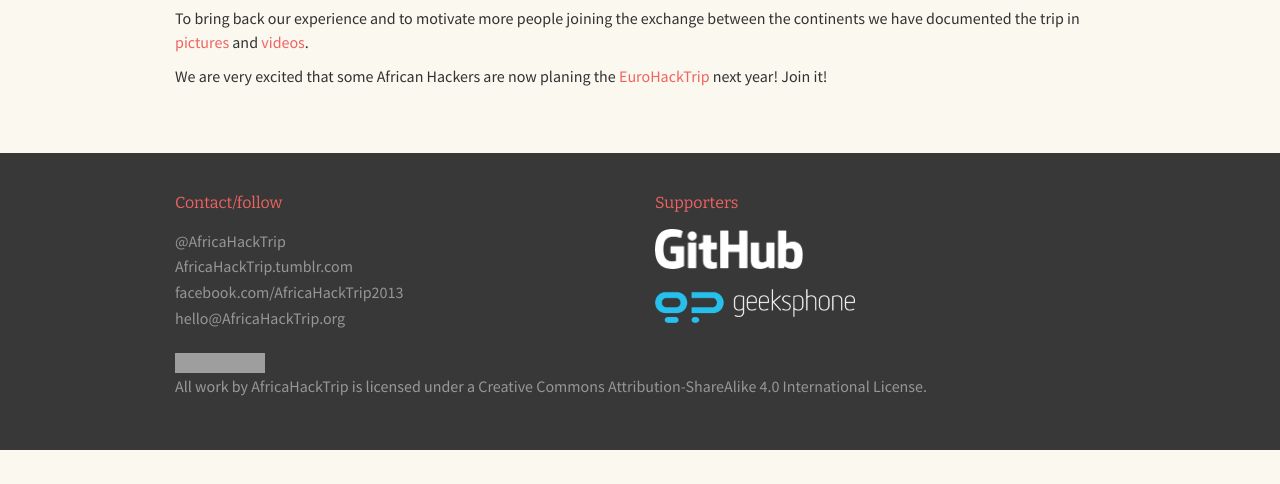
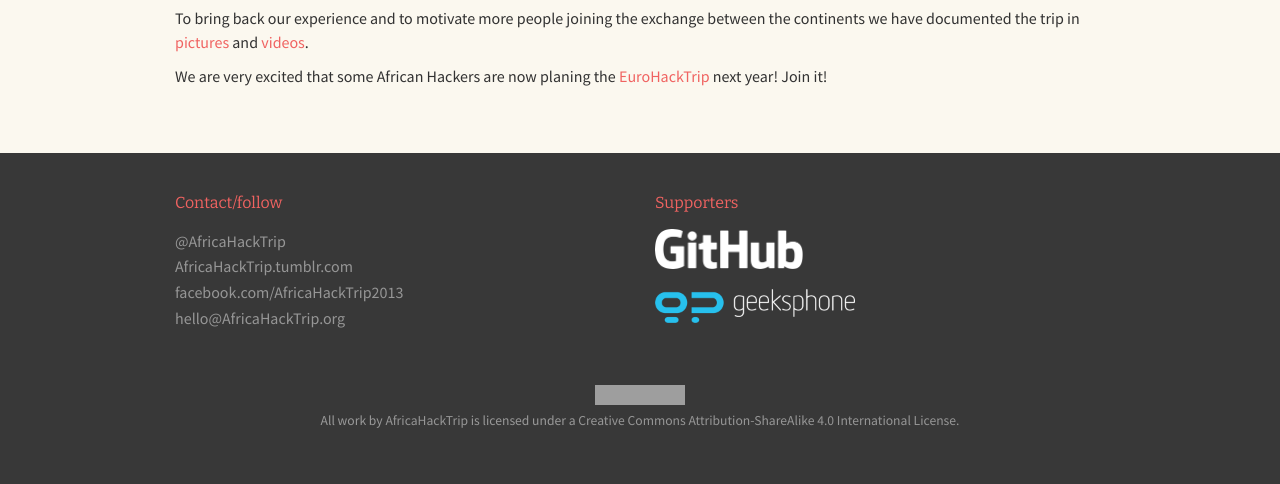
Before and after one commit to AfricaHackTrip/africahacktrip.github.io, a Jekyll site: the page built from index.html, in a window 1280 px wide and 1400 px high, scrolled down 490 px. Shown: the part 916-1400 px from the top of the window. Built offline with Jekyll 4.4.1, drawn with Linux system fonts in a browser that asks for light colours; nearby versions of some CDN libraries; before the commit the page ends 1856 px from its top, so only the background shows below that; grey boxes are pictures that could not be loaded.

Commit message:
improve display of license

```diff
--- a/_includes/footer.html
+++ b/_includes/footer.html
@@ -18,8 +18,8 @@
         </div>
       </div>
     </div>
-    <p class="license">
-      <a rel="license" href="https://creativecommons.org/licenses/by-sa/4.0/"><img alt="Creative Commons License" style="border-width:0" src="https://licensebuttons.net/l/by-sa/4.0/88x31.png"/></a><br/>All work by <a xmlns:cc="http://creativecommons.org/ns#" href="{{ "/" | relative_url }}" property="cc:attributionName" rel="cc:attributionURL">AfricaHackTrip</a> is licensed under a <a rel="license" href="https://creativecommons.org/licenses/by-sa/4.0/">Creative Commons Attribution-ShareAlike 4.0 International License</a>.
+    <p class="license text-center">
+      <small><a rel="license" href="https://creativecommons.org/licenses/by-sa/4.0/"><img alt="Creative Commons License" style="border-width:0" src="https://licensebuttons.net/l/by-sa/4.0/88x31.png"/></a><br/>All work by <a xmlns:cc="http://creativecommons.org/ns#" href="{{ "/" | relative_url }}" property="cc:attributionName" rel="cc:attributionURL">AfricaHackTrip</a> is licensed under a <a rel="license" href="https://creativecommons.org/licenses/by-sa/4.0/">Creative Commons Attribution-ShareAlike 4.0 International License</a>.</small>
     </p>
   </div>
 </footer>
--- a/assets/style.css
+++ b/assets/style.css
@@ -239,6 +239,9 @@ footer#page-footer {
     footer#page-footer .sponsor-logos .geeksphone {
       background: url("images/supporters/geeksphone-white.png") no-repeat;
       background-size: contain; }
+
+.license {
+  margin-top: 2em; }
 
 #bigfatmap {
   margin-bottom: 50px; }
```
